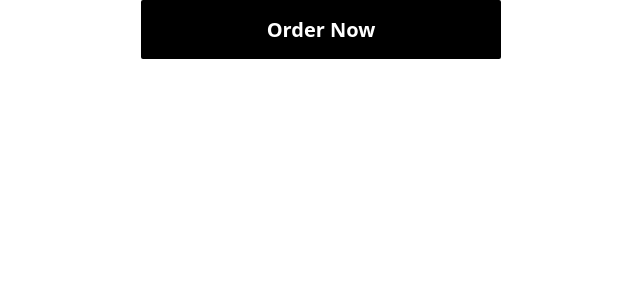
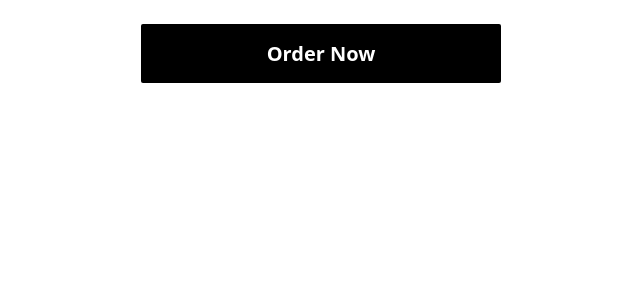
Before and after one commit to Hamza-js/foodOrderGenerator, a Next.js app: page / in a window 1280 px wide. Shown: the top 300 px of the page, without its empty margins (319-959 px from the left). Built offline with nearby package versions, Linux system fonts and the light colour scheme.

Commit message:
added header

```diff
--- a/app/generateOrder/page.js
+++ b/app/generateOrder/page.js
@@ -17,7 +17,7 @@ export default function selectSize() {
           <QRCode
             value="Walnut, Ce, Apple, Orange, Milk"
             size={256}
-            style={{ height: 340, marginBottom:20, maxWidth: "100%", width: "100%" }}
+            style={{ height: 280, marginBottom:20, maxWidth: "100%", width: "100%" }}
             viewBox={`0 0 256 256`}
           />
 
--- a/app/page.js
+++ b/app/page.js
@@ -4,9 +4,11 @@ export default function Home() {
   return (
     <div className="main">
       <div className="innerContainer">
-        <Link href={`/requirements`}>
-          <button className="button">Order Now</button>
-        </Link>
+        <div className="mt-6">
+          <Link href={`/requirements`}>
+            <button className="button">Order Now</button>
+          </Link>
+        </div>
       </div>
     </div>
   );
```
